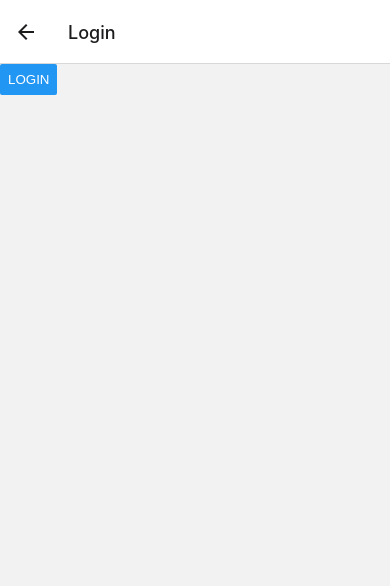
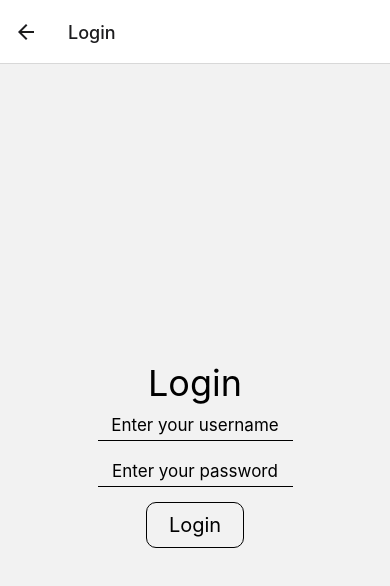
Before and after one commit to parazitas36/app, a React Native app: screen /Login in a window 390 px wide. Shown: the top 586 px of the page. Built offline with nearby package versions, Linux system fonts and the light colour scheme.

Commit message:
Prideda teksto bloka

```diff
--- a/App.js
+++ b/App.js
@@ -3,20 +3,26 @@ import 'react-native-gesture-handler';
 import { NavigationContainer } from '@react-navigation/native';
 import { createBottomTabNavigator } from '@react-navigation/bottom-tabs';
 import { createStackNavigator } from '@react-navigation/stack';
-import { createMaterialBottomTabNavigator } from '@react-navigation/material-bottom-tabs';
+import { Dimensions } from 'react-native';
+
 import FontAwesome5 from 'react-native-vector-icons/FontAwesome5';
 import Ionicons from 'react-native-vector-icons/Ionicons';
+
 import Login from './screens/Login';
 import Register from './screens/Register';
 import Home from './screens/Home';
 import Profile from './screens/Profile';
 import Welcome from './screens/Welcome';
+import CreateGuide from './screens/CreateGuide';
+export const Context = React.createContext();
 
-export const Context = React.createContext();
+const windowWidth = Dimensions.get('window').width;
+const windowHeight = Dimensions.get('window').height;
 
 const WelcomeScreenStack = createStackNavigator();
 const HomeScreenStack = createStackNavigator();
 const ProfileScreenStack = createStackNavigator();
+const CreateGuideScreenStack = createStackNavigator();
 
 const WelcomeScreen = () => {
   return (
@@ -44,7 +50,15 @@ const ProfileScreen = () => {
   );
 }
 
-const Tab = createMaterialBottomTabNavigator();
+const CreateGuideScreen = () => {
+  return (
+    <CreateGuideScreenStack.Navigator>
+      <CreateGuideScreenStack.Screen name="Guide Creation" component={CreateGuide} />
+    </CreateGuideScreenStack.Navigator>
+  );
+}
+
+const Tab = createBottomTabNavigator();
 
 const App = () => {
   const [loggedIn, setLoggedIn] = React.useState(false);
@@ -55,14 +69,38 @@ const App = () => {
         {
           loggedIn === true
           &&
-          <Tab.Navigator activeColor='#000000' >
+          <Tab.Navigator
+            screenOptions={{
+              tabBarStyle: {
+                height: windowHeight*.08,
+              },
+              tabBarIconStyle:{
+                width: windowHeight*.04,
+                height: windowHeight*.04,
+              },
+              tabBarLabelStyle:{
+                fontSize: 13,
+              },
+              headerShown: false
+            }}
+          >
             <Tab.Screen
               name="Home"
               component={HomeScreen}
               options={{
                 tabBarLabel: "Home",
                 tabBarIcon: () => (
-                  <FontAwesome5 name={"home"} size={30}/>
+                  <FontAwesome5 name={"home"} size={windowHeight*.04} />
+                )
+              }}
+            />
+            <Tab.Screen
+              name="Guide Creation"
+              component={CreateGuideScreen}
+              options={{
+                tabBarLabel: "Guide Creation",
+                tabBarIcon: () => (
+                  <FontAwesome5 name={"plus-circle"} size={windowHeight*.04} />
                 )
               }}
             />
@@ -72,7 +110,7 @@ const App = () => {
               options={{
                 tabBarLabel: "Profile",
                 tabBarIcon: () => (
-                  <Ionicons name={"person-outline"} size={30}/>
+                  <Ionicons name={"person-outline"} size={windowHeight*.04} />
                 )
               }}
             />
--- /dev/null
+++ b/components/AddBlockBtn.js
@@ -0,0 +1,41 @@
+import React from 'react'
+import { Dimensions, Pressable, StyleSheet, Text } from 'react-native';
+import { TouchableOpacity } from 'react-native-gesture-handler';
+import FontAwesome5Icon from 'react-native-vector-icons/FontAwesome5';
+
+const windowWidth = Dimensions.get('window').width;
+const windowHeight = Dimensions.get('window').height;
+
+const styles = StyleSheet.create({
+    pressableBtn: {
+        width: windowWidth*.11,
+        height: windowWidth*.11,
+        justifyContent: 'center',
+        alignContent: 'center',
+        alignItems: 'center',
+        alignSelf: 'center',
+        marginTop: 15,
+        borderWidth: 3,
+        borderRadius: 15,
+        width: windowWidth*.4,
+        height: windowWidth*.5*.4
+    },
+    txt: {
+        fontSize: 18,
+        color: 'black',
+    }
+})
+
+const AddBlockBtn = (props) => {
+  return (
+      <TouchableOpacity>
+            <Pressable style={styles.pressableBtn} onPress={props.onPress}>
+                <FontAwesome5Icon name='plus' size={windowWidth*.1} color="black"/>
+                <Text style={styles.txt}>Add Block</Text>
+            </Pressable>
+      </TouchableOpacity>
+
+  )
+}
+
+export default AddBlockBtn;
--- /dev/null
+++ b/components/Button.js
@@ -0,0 +1,12 @@
+import React from 'react'
+import { Pressable, Text } from 'react-native';
+
+const Button = (props) => {
+    return (
+        <Pressable style={props.styles.btn} onPress={props.onPress}>
+            <Text style={props.styles.btntxt}>{props.title}</Text>
+        </Pressable>
+    );
+}
+
+export default Button;
--- /dev/null
+++ b/components/blocks/AddTextBlock.js
@@ -0,0 +1,24 @@
+import React from 'react'
+import { StyleSheet, View } from 'react-native';
+import { TextInput } from 'react-native-gesture-handler';
+import Button from '../Button';
+
+const AddTextBlock = (props) => {
+  return (
+      <View>
+        <TextInput onChangeText={props.onChangeText}/>
+        <Button title='Accept' styles={styles} onPress={props.onPress} />
+      </View>
+  )
+}
+
+const styles = StyleSheet.create({
+    btn: {
+
+    },
+    btntxt: {
+
+    }
+})
+
+export default AddTextBlock;
--- /dev/null
+++ b/screens/CreateGuide.js
@@ -0,0 +1,55 @@
+import React from 'react'
+import { View, Text, StyleSheet } from 'react-native';
+import { TextInput } from 'react-native-gesture-handler';
+import AddBlockBtn from '../components/AddBlockBtn';
+import AddTextBlock from '../components/blocks/AddTextBlock';
+import Button from '../components/Button';
+
+const CreateGuide = () => {
+    const [title, setTitle] = React.useState(null);
+    const [showBlock, setShowBlock] = React.useState(false);
+    const [text, setText] = React.useState(null);
+    const [blocks, setBlocks] = React.useState([]);
+
+    React.useLayoutEffect(() => {
+        if (text !== null && showBlock === true) {
+            setText(null);
+        }
+    }, [showBlock]);
+
+    const AddBlock = () => {
+        if (text === null) { return; }
+        setShowBlock(false);
+        setBlocks(blocks => [...blocks, text]);
+    }
+
+    return (
+        <View>
+            <TextInput style={styles.txtInput} placeholder='Title' onChangeText={setTitle} />
+            {blocks.map((blk) => {
+                return <Text>{blk}</Text>
+            })}
+            {showBlock ? <AddTextBlock onChangeText={setText} onPress={() => { AddBlock() }} /> : <AddBlockBtn onPress={() => setShowBlock(true)} />}
+        </View>
+    )
+}
+
+const styles = StyleSheet.create({
+    txtInput: {
+        fontSize: 18,
+        borderWidth: 1,
+        width: '80%',
+        borderTopWidth: 0,
+        borderLeftWidth: 0,
+        borderRightWidth: 0,
+        alignSelf: 'center',
+        textAlign: 'center'
+    }, btn: {
+
+    },
+    btntxt: {
+
+    }
+})
+
+export default CreateGuide;
--- a/screens/Login.js
+++ b/screens/Login.js
@@ -2,19 +2,64 @@ import * as React from 'react';
 import {
     View,
     Text,
-    Button
+    TextInput,
+    StyleSheet,
+    Dimensions
 } from 'react-native';
 import { Context } from '../App';
+import Button from '../components/Button';
+
+const windowWidth = Dimensions.get('window').width;
+const windowHeight = Dimensions.get('window').height;
 
 const Login = () => {
     const {loggedIn, setLoggedIn} = React.useContext(Context);
+    const [username, setUsername] = React.useState(null);
+    const [password, setPassword] = React.useState(null);
+
     return (
-        <View>
-            <Text>
-                <Button title='Login' onPress={() => setLoggedIn(true)}/>
-            </Text>
+        <View style={styles.loginForm}>
+            <Text style={styles.txt}>Login</Text>
+            <TextInput style={styles.txtInput} onChangeText={setUsername} placeholder={"Enter your username"}/>
+            <TextInput style={styles.txtInput} onChangeText={setPassword} placeholder={"Enter your password"}/>
+            <Button styles={styles} title='Login' onPress={() => {console.log(username, password); setLoggedIn(true)}}/>
         </View>
     );
 }
 
+const styles = StyleSheet.create({
+    loginForm:{
+        flex: 1,
+        alignItems: 'center',
+        justifyContent: 'center',
+    },
+    txtInput: {
+        borderWidth: 1,
+        borderTopWidth: 0,
+        borderLeftWidth: 0,
+        borderRightWidth: 0,
+        padding: 5,
+        marginBottom: 15,
+        width: windowWidth *.5,
+        textAlign: 'center',
+        fontSize: 17,
+    },
+    txt: {
+        color: "#000",
+        fontSize: 36,
+        marginBottom: 5,
+    },
+    btn: {
+        width: windowWidth*.25,
+        alignItems: 'center',
+        borderWidth: 1,
+        paddingVertical: 10,
+        borderRadius: 10,
+    },
+    btntxt:{
+        color: '#000',
+        fontSize: 20,
+    }
+})
+
 export default Login;
```
